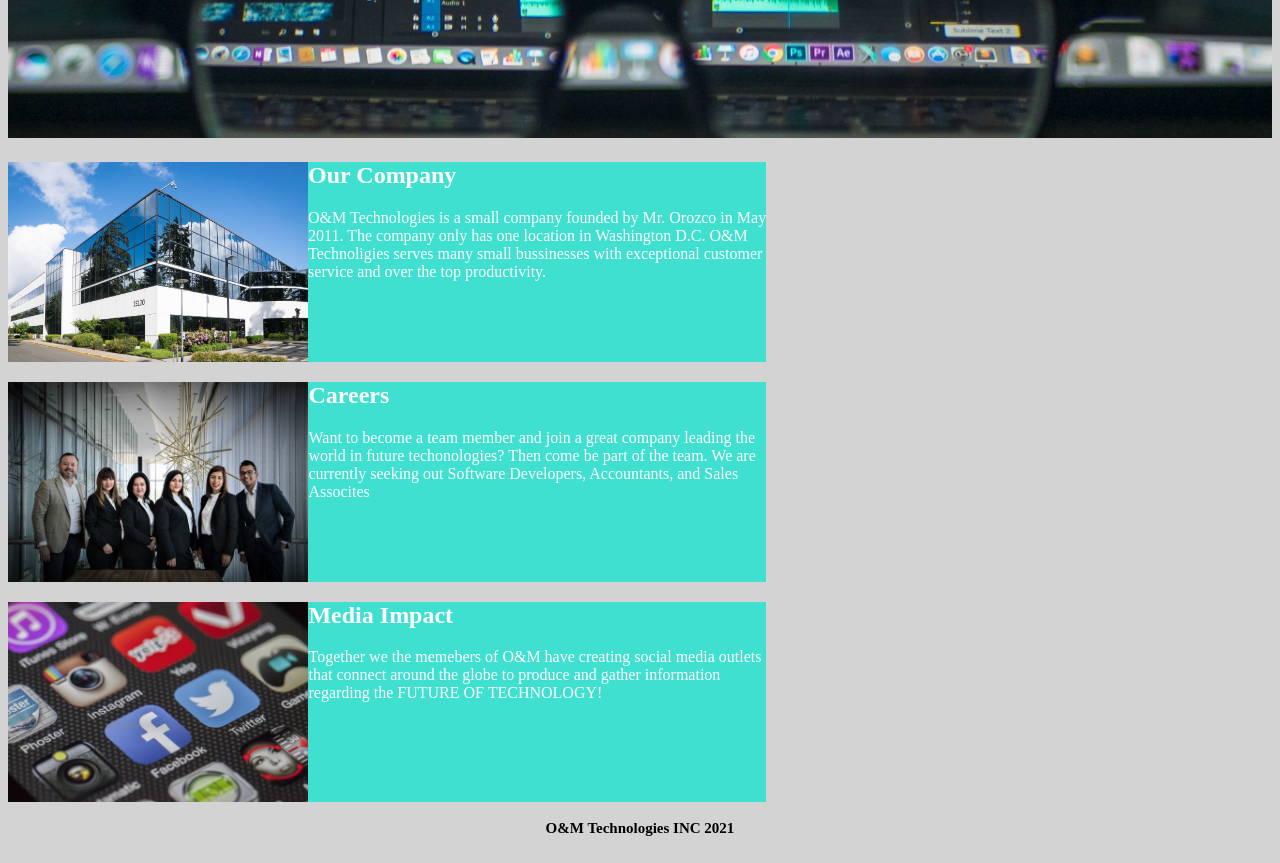
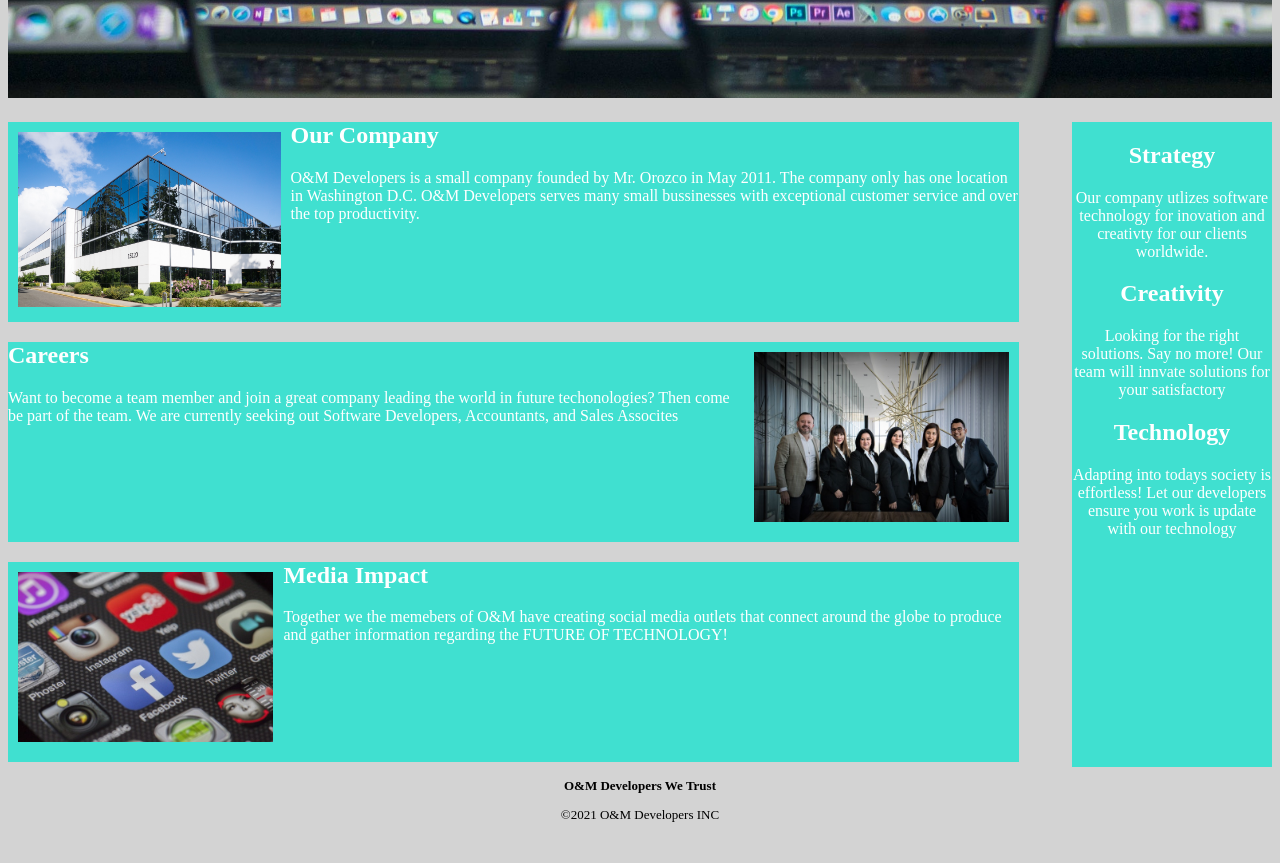
Before and after one commit to jorozco4/Homework-1-O-MDevelopers, a plain HTML site: page HW1.html in a window 1280 px wide. Shown: the part 560-1423 px from the top of the page. After the commit the page ends 1394 px from the top, so only its background shows below. Drawn offline with Linux system fonts and the light colour scheme.

Commit message:
added side navbar

```diff
--- a/HW1.css
+++ b/HW1.css
@@ -1,18 +1,7 @@
-h1 {
-    font-size: 20px;
-    font-style: bold;
+section {
+  height: 200px;
+  width: 80%;
 }
-
-section {
-    height:200px;
-    width: 60%;
-}
-
-/* .company {
-
-    color: lightseagreen;
-    line-height: 200px
-} */
 
 body {
   background-color: lightgray;
@@ -27,41 +16,46 @@ body {
 #company {
   color: white;
   background-color: turquoise;
-}
-
-#company-section-img {
-    height: 200px;
-    float: left;
-
-}
-
-#careers-section-img {
-    height: 200px;
-    float: left;
-}
-
-#media-section-img {
-    height: 200px;
-    float: left;
+  text-align: left;
 }
 
 #careers {
   color: white;
   background-color: turquoise;
+  text-align: left;
 }
 
 #media-impact {
   color: white;
-    background-color:turquoise;
+  background-color: turquoise;
+  text-align: left;
 }
 
-footer {
-    font-size: 12px;
-    font-family: Cambria, Cochin, Georgia, Times, 'Times New Roman', serif
+#company-section-img {
+  padding: 10px;
+  height: 175px;
+  float: left;
 }
 
-footer h2{
-    font-size: small;
+#careers-section-img {
+  padding: 10px;
+  height: 170px;
+  float: right;
+}
+
+#media-section-img {
+  padding: 10px;
+  height: 170px;
+  float: left;
+}
+
+.sidenav {
+  background-color: turquoise;
+  color: white;
+  text-align: center;
+  float: right;
+  width: 200px;
+  height: 645px;
 }
 
 .topnav {
@@ -69,7 +63,12 @@ footer h2{
   overflow: hidden;
 }
 
-  /* Style the links inside the navigation bar */
+.topnav h1 {
+  float: left;
+  font-size: 20px;
+  color: white;
+}
+
 .topnav a {
   float: right;
   color: #f2f2f2;
@@ -79,15 +78,13 @@ footer h2{
   font-size: 17px;
 }
 
-  /* Change the color of links on hover */
 .topnav a:hover {
   background-color: turquoise;
   color: black;
 }
 
-  /* Add a color to the active/current link */
 .topnav a.active {
-    background-color: #4CAF50;
+  background-color: turquoise;
   color: white;
 }
 
@@ -96,5 +93,5 @@ footer h2{
   padding: 3px;
   color: black;
   font-family: bold;
-    font-size: 15px;
+  font-size: small;
 }
--- a/HW1.html
+++ b/HW1.html
@@ -1,48 +1,90 @@
 <!DOCTYPE html>
-<Html>
+<html>
   <header>
-        <link rel="stylesheet" href="HW1.css">
-        <title>
-            O&M Technologies
-        </title>
+    <link rel="stylesheet" href="HW1.css" />
+    <title>O&M Technologies</title>
   </header>
 
   <body>
-
-     <h1>O&M Technologies</h1>
-
     <div class="topnav">
+      <h1>O&M Developers</h1>
       <a href="#our-company">Our Company</a>
       <a href="#careers">Careers</a>
       <a href="#media-impact">Media Impact</a>
     </div>
 
-     <img class="cover-photo" src="glasses.jpg" alt="cover photo">
+    <img class="cover-photo" src="glasses.jpg" alt="cover photo" />
+
+    <div>
+      <div class="sidenav">
+        <h2>Strategy</h2>
+        <p>
+          Our company utlizes software technology for inovation and creativty
+          for our clients worldwide.
+        </p>
+        <div>
+          <h2>Creativity</h2>
+          <p>
+            Looking for the right solutions. Say no more! Our team will innvate
+            solutions for your satisfactory
+          </p>
+        </div>
+        <div>
+          <h2>Technology</h2>
+          <p>
+            Adapting into todays society is effortless! Let our developers
+            ensure you work is update with our technology
+          </p>
+        </div>
+      </div>
 
       <section id="company">
-        <img id="company-section-img" src="company.jpg" alt="picture of company building">
+        <img
+          id="company-section-img"
+          src="company.jpg"
+          alt="picture of company building"
+        />
         <h2>Our Company</h2>
-        <p>O&M Technologies is a small company founded by Mr. Orozco in May 2011. The company only has one location in Washington D.C. O&M Technoligies serves many small bussinesses with exceptional customer service and over the top productivity. </p>
+        <p>
+          O&M Developers is a small company founded by Mr. Orozco in May 2011.
+          The company only has one location in Washington D.C. O&M Developers
+          serves many small bussinesses with exceptional customer service and
+          over the top productivity.
+        </p>
       </section>
 
       <section id="careers">
-        <img id="careers-section-img" src="careers.jpg" alt="employees together">
+        <img
+          id="careers-section-img"
+          src="careers.jpg"
+          alt="employees together"
+        />
         <div>
           <h2>Careers</h2>
-        <p>Want to become a team member and join a great company leading the world in future techonologies? Then come be part of the team. We are currently seeking out Software Developers, Accountants, and Sales Assocites</p>
+          <p>
+            Want to become a team member and join a great company leading the
+            world in future techonologies? Then come be part of the team. We are
+            currently seeking out Software Developers, Accountants, and Sales
+            Assocites
+          </p>
         </div>
       </section>
 
       <section id="media-impact">
-        <img id="media-section-img" src="media.jpg" alt="social media">
+        <img id="media-section-img" src="media.jpg" alt="social media" />
         <div>
           <h2>Media Impact</h2>
-        <p>Together we the memebers of O&M have creating social media outlets that connect around the globe to produce and gather information  regarding the FUTURE OF TECHNOLOGY!</p>
+          <p>
+            Together we the memebers of O&M have creating social media outlets
+            that connect around the globe to produce and gather information
+            regarding the FUTURE OF TECHNOLOGY!
+          </p>
         </div>
       </section>
-
+    </div>
     <footer>
-        <p><strong>O&M Technologies INC 2021</strong></p>
+      <p><strong>O&M Developers We Trust</strong></p>
+      &copy;2021 O&M Developers INC
     </footer>
-
+  </body>
 </html>
```
Lines whose indentation alone changed are shown as unchanged.
